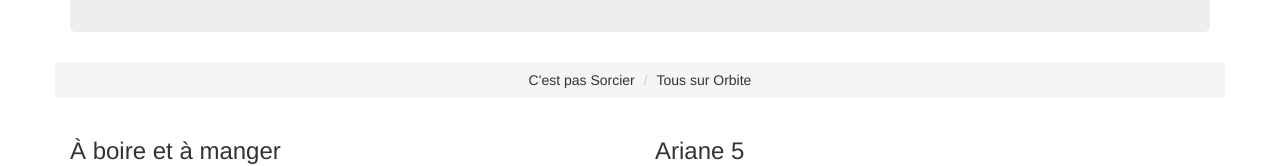
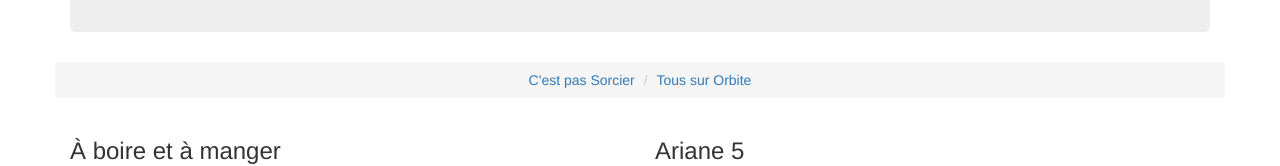
Before and after one commit to dlecou/dlecou.github.il, a plain HTML site: page index.html in a window 1280 px wide. Shown: the part 249-415 px from the top of the page. Drawn offline with nearby package versions, Linux system fonts and the light colour scheme.

Commit message:
fichier orbite.html crée

```diff
--- a/index.html
+++ b/index.html
@@ -23,8 +23,8 @@
   <div class="container">
     <div class="row">
       <ul class="breadcrumb">
-        <li>C'est pas Sorcier</li>
-        <li>Tous sur Orbite</li>
+        <li><a class="active">C'est pas Sorcier</a></li>
+        <li><a href="orbite.html">Tous sur Orbite</a></li>
       </ul>
     </div>
     <div class="row">
```
